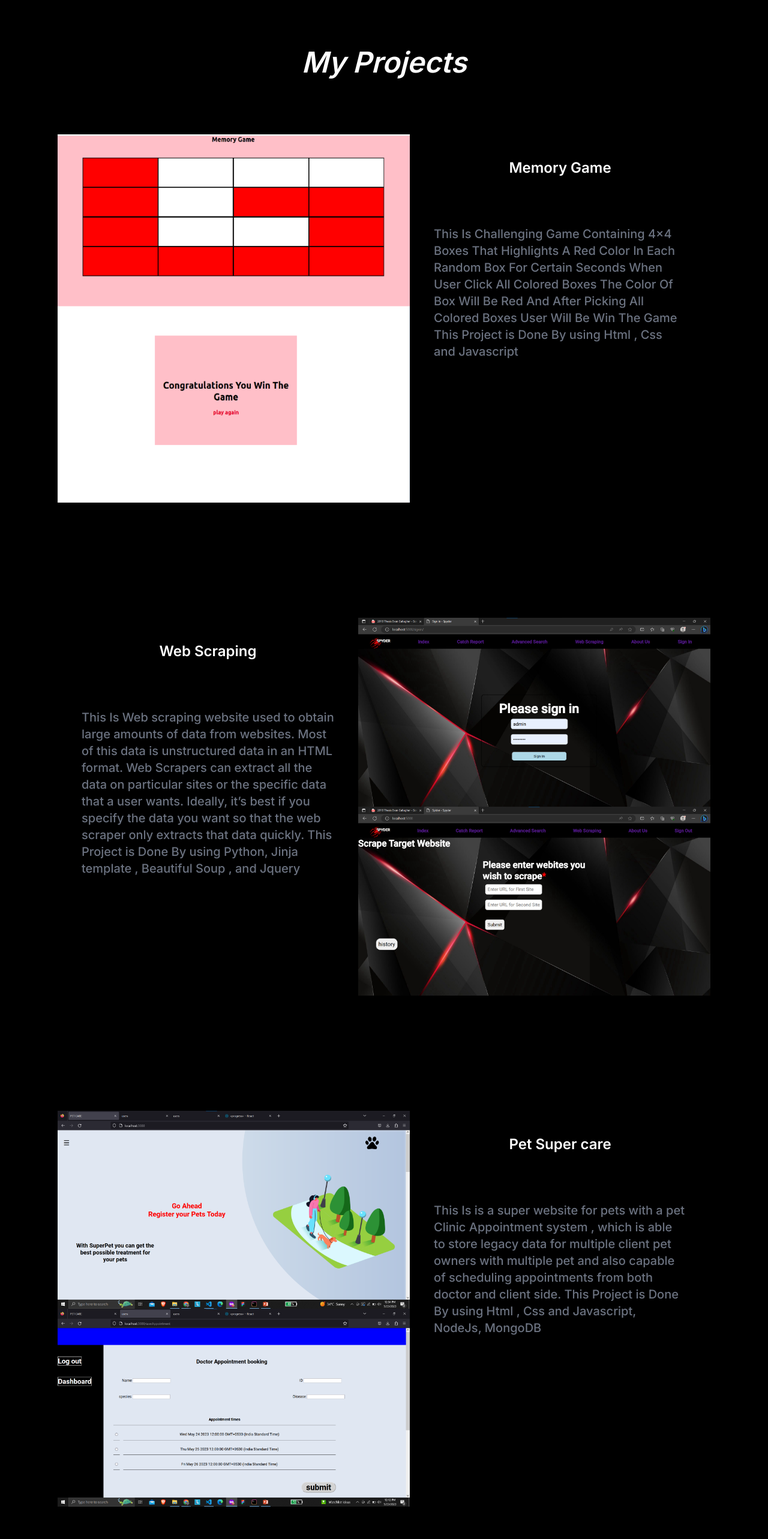
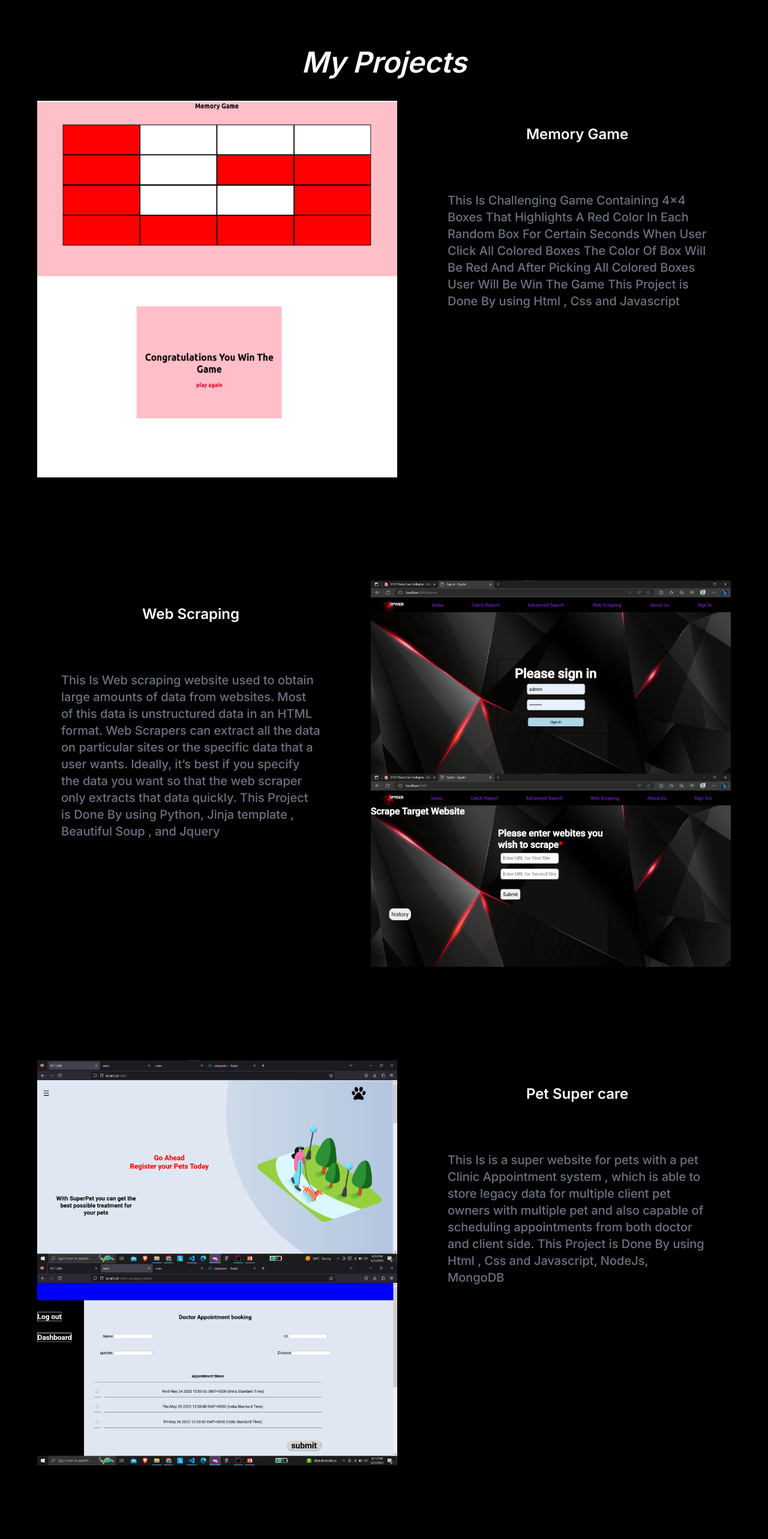
Before and after one commit to ravitej199/React-portfolio, a Next.js app: page /project in a window 1280 px wide. Shown: the part 120-2686 px from the top of the page at 60% size. Built offline with nearby package versions, Linux system fonts and the light colour scheme.

Commit message:
initial commit

```diff
--- a/app/project/page.js
+++ b/app/project/page.js
@@ -23,22 +23,24 @@ export default function Project(){
     <h1 className="text-5xl text-center pt-10 font-semibold italic">My Projects</h1>
 
 <div>
-    <div className="p-24 flex justify-around">
-        <div className="40vw relative top-0">
+
+    <div className=" h-[100vh] p-10  flex justify-around">
+        <div className="h-[50vh] relative top-0 ">
             <Image src={Memory1} width={600} height={100} alt="game"/>
             <Image src={Memory2} width={600} height={100} alt="game"/>
         </div>
-        <div className=" text-center w-[40vw] ">
+        <div className="h-[50vh] sticky top-[15vw] text-center w-[40vw] ">
             <p className="text-2xl text-center p-10 font-semibold">Memory Game</p>
-            <p className="text-xl text-gray-500 text-left p-10 font-medium">
+            <p className=" text-xl text-gray-500 text-left p-10 font-medium">
                 This Is Challenging Game Containing 4x4 Boxes That Highlights A Red Color
                 In Each Random Box For Certain Seconds When User Click All Colored Boxes The
                 Color Of Box Will Be Red And After Picking All Colored Boxes User Will Be Win
                 The Game This Project is Done By using Html , Css and Javascript</p>
         </div>
     </div>
-    <div className="p-24 flex justify-around">
-        <div className=" text-center w-[40vw]">
+
+    <div className="h-[100vh] p-10 flex justify-around">
+        <div className="h-[50vh] sticky top-[15vw]  text-center w-[40vw]">
             <p className="text-2xl text-center p-10 font-semibold">Web Scraping</p>
             <p className="text-xl text-gray-500 text-left p-10 font-medium">
                 This Is Web scraping website used to obtain large amounts of
@@ -48,17 +50,18 @@ export default function Project(){
                   data you want so that the web scraper only extracts that data quickly.
                   This Project is Done By using Python, Jinja template , Beautiful Soup , and Jquery</p>
         </div>
-        <div className="40vw">
+        <div className="h-[50vh] ">
             <Image src={scraping1} width={600} height={100} alt="game"/>
             <Image src={scraping2} width={600} height={100} alt="game"/>
         </div>
     </div>
-    <div className="p-24 flex justify-around">
-        <div className="40vw relative top-0">
+
+    <div className="h-[100vh] p-10 flex justify-around">
+        <div className="h-[50vh]  relative top-0">
             <Image src={pet1} width={600} height={100} alt="game"/>
             <Image src={pet2} width={600} height={100} alt="game"/>
         </div>
-        <div className=" text-center w-[40vw] ">
+        <div className="h-[50vh] sticky top-[15vw] text-center w-[40vw] ">
             <p className="text-2xl text-center p-10 font-semibold">Pet Super care</p>
             <p className="text-xl text-gray-500 text-left p-10 font-medium">
                 This Is is a super website for pets with a pet Clinic Appointment system ,
@@ -67,19 +70,21 @@ export default function Project(){
                 This Project is Done By using Html , Css and Javascript, NodeJs, MongoDB</p>
         </div>
     </div>
-    <div className="p-24 flex justify-around">
-        <div className=" text-center w-[40vw]">
+
+    <div className="h-[100vh] p-10  flex justify-around">
+        <div className="h-[50vh] sticky top-[15vw] text-center w-[40vw]">
             <p className="text-2xl text-center p-10 font-semibold">Drag and Drop Game</p>
             <p className="text-xl text-gray-500 text-left p-10 font-medium">
                 This Is Game in which the player has to use their imagination to put together creative shapes and
                 come up with a design this project is in my github , Based on your creativity the sky is the limit
                 The Game This Project is Done By using Html , Css and Javascript</p>
         </div>
-        <div className="40vw">
+        <div className="h-[50vh] ">
             <Image src={dng2} width={600} height={100} alt="game"/>
             <Image src={dng1} width={600} height={100} alt="game"/>
         </div>
     </div>
+
 </div>
     </>)
 }
```
